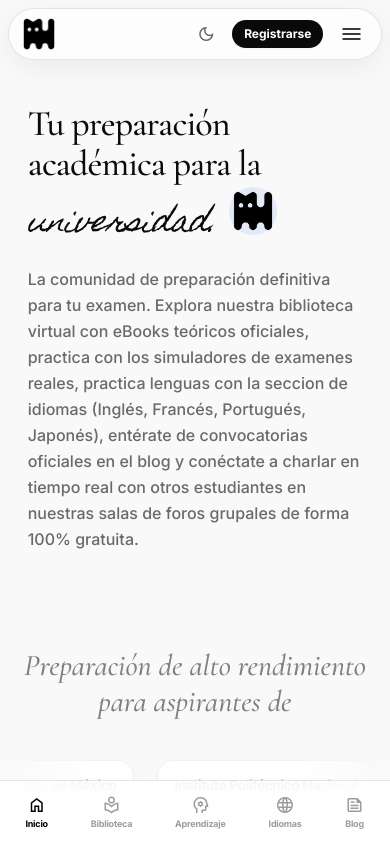
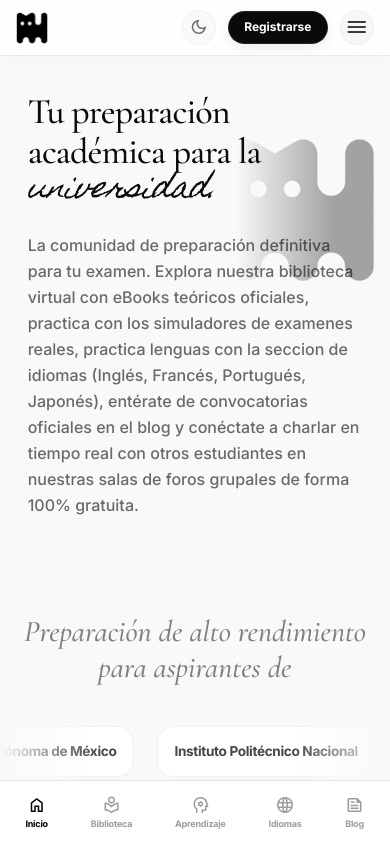
Before and after one commit to Altamar-Studio/.org, a plain HTML site: page index.html in a window 390 px wide. Shown: the top 844 px of the page. Drawn offline with nearby package versions, Linux system fonts and the light colour scheme; no server answers.

Commit message:
Add files via upload

```diff
--- a/auth.js
+++ b/auth.js
@@ -136,6 +136,7 @@
             resolve();
         } catch (e) {
             console.error("Error al cargar Firebase:", e);
+            resolve();
         }
     });
     return firebasePromise;
--- a/index.html
+++ b/index.html
@@ -334,15 +334,19 @@
 
     <main class="pt-36 md:pt-40">
         <!-- HERO SECTION -->
-        <section id="hero-section" class="max-w-[90%] 2xl:max-w-[1650px] mx-auto px-4 sm:px-6 mb-24 lg:mb-36 grid grid-cols-1 lg:grid-cols-12 gap-8 lg:gap-12 items-center min-h-[50vh] lg:min-h-[60vh]">
+        <section id="hero-section" class="relative max-w-[90%] 2xl:max-w-[1650px] mx-auto px-4 sm:px-6 mb-24 lg:mb-36 grid grid-cols-1 lg:grid-cols-12 gap-8 lg:gap-12 items-center min-h-[50vh] lg:min-h-[60vh] overflow-visible">
+            <!-- Mobile Mascot (Half-body bleeding off right edge with smooth fade) -->
+            <div class="lg:hidden absolute right-0 top-[10%] sm:top-[15%] w-[150px] sm:w-[190px] h-[220px] pointer-events-none select-none overflow-hidden z-0">
+                <img src="cropped_assets/logo_mascot.png"
+                     class="w-full h-auto object-contain translate-x-[35%] dark:invert opacity-35 sm:opacity-45 animate-float"
+                     style="mask-image: linear-gradient(to left, black 30%, transparent 95%);
+                            -webkit-mask-image: linear-gradient(to left, black 30%, transparent 95%);"
+                     alt="Mascot Mobile">
+            </div>
+
             <div id="hero-text" class="lg:col-span-7 space-y-6 sm:space-y-8 text-left animate-fade-in relative z-10">
-                <h1 class="text-serif leading-[1.08] font-medium tracking-tight text-ea-dark dark:text-white flex flex-wrap items-center">
-                    Tu preparación<br class="hidden sm:inline"> académica para la&nbsp;<span class="text-handwritten italic text-ea-dark dark:text-white inline-flex items-center gap-2 mt-2">
-                        universidad.
-                        <span class="inline-flex lg:hidden w-12 h-12 rounded-full bg-blue-600/10 dark:bg-blue-500/10 p-1 items-center justify-center animate-float shrink-0 select-none ml-1">
-                            <img src="cropped_assets/logo_mascot.png" class="w-full h-full object-contain dark:invert" alt="Nando">
-                        </span>
-                    </span>
+                <h1 class="text-serif leading-[1.08] font-medium tracking-tight text-ea-dark dark:text-white">
+                    Tu preparación<br class="hidden sm:inline"> académica para la <span class="text-handwritten italic text-ea-dark dark:text-white inline-block mt-2">universidad.</span>
                 </h1>
 
                 <p class="text-base sm:text-lg md:text-xl opacity-60 max-w-2xl font-medium leading-relaxed">
--- a/responsive.css
+++ b/responsive.css
@@ -93,32 +93,76 @@
         gap: 2rem !important;
     }
 
-    /* Header / Floating Pill top bar mobile optimizations */
+    /* Pinned Full-Width Top Bar on mobile instead of floating pill */
     header.fixed {
-        top: 0.5rem !important; /* top-2 for more screen space */
-        padding-left: 0.5rem !important;
-        padding-right: 0.5rem !important;
+        top: 0 !important;
+        left: 0 !important;
+        right: 0 !important;
+        width: 100% !important;
+        max-width: 100% !important;
+        padding-left: 0 !important;
+        padding-right: 0 !important;
+        pointer-events: auto !important;
     }
     header.fixed nav {
-        height: 3.25rem !important; /* h-13 compact */
-        padding-left: 0.85rem !important;
-        padding-right: 0.85rem !important;
+        max-width: 100% !important;
+        width: 100% !important;
+        height: 3.5rem !important; /* h-14 */
+        border-radius: 0 !important;
+        border-left: none !important;
+        border-right: none !important;
+        border-top: none !important;
+        border-bottom: 1px solid rgba(0, 0, 0, 0.08) !important;
+        background-color: rgba(255, 255, 255, 0.85) !important;
+        backdrop-filter: blur(20px) !important;
+        -webkit-backdrop-filter: blur(20px) !important;
+        padding-left: 1rem !important;
+        padding-right: 1rem !important;
+        box-shadow: 0 4px 20px rgba(0, 0, 0, 0.02) !important;
+    }
+    .dark header.fixed nav {
+        border-bottom: 1px solid rgba(255, 255, 255, 0.08) !important;
+        background-color: rgba(10, 10, 10, 0.85) !important;
+    }
+
+    #theme-toggle, #mobile-menu-toggle {
+        background-color: rgba(0, 0, 0, 0.03) !important;
+        border: 1px solid rgba(0, 0, 0, 0.05) !important;
+        border-radius: 9999px !important;
+        display: flex !important;
+        align-items: center !important;
+        justify-content: center !important;
+    }
+    .dark #theme-toggle, .dark #mobile-menu-toggle {
+        background-color: rgba(255, 255, 255, 0.05) !important;
+        border: 1px solid rgba(255, 255, 255, 0.08) !important;
+    }
+    #theme-toggle {
+        width: 2.15rem !important;
+        height: 2.15rem !important;
+    }
+    #mobile-menu-toggle {
+        width: 2.15rem !important;
+        height: 2.15rem !important;
+    }
+    header.fixed nav a[href*="registro"] {
+        background-color: #0A0A0A !important;
+        color: #FFFFFF !important;
+        font-weight: 700 !important;
+        border: 1px solid rgba(255, 255, 255, 0.1) !important;
+        box-shadow: 0 4px 12px rgba(0,0,0,0.08) !important;
+        padding-left: 0.95rem !important;
+        padding-right: 0.95rem !important;
+        padding-top: 0.45rem !important;
+        padding-bottom: 0.45rem !important;
+        font-size: 0.75rem !important; /* text-xs */
         border-radius: 9999px !important;
     }
-    header.fixed nav a[href*="registro"] {
-        padding-left: 0.75rem !important;
-        padding-right: 0.75rem !important;
-        padding-top: 0.4rem !important;
-        padding-bottom: 0.4rem !important;
-        font-size: 0.75rem !important; /* text-xs */
-    }
-    #theme-toggle {
-        width: 1.75rem !important;
-        height: 1.75rem !important;
-    }
-    #mobile-menu-toggle {
-        width: 2rem !important;
-        height: 2rem !important;
+    .dark header.fixed nav a[href*="registro"] {
+        background-color: #FFFFFF !important;
+        color: #0A0A0A !important;
+        border: 1px solid rgba(0, 0, 0, 0.1) !important;
+        box-shadow: 0 4px 12px rgba(255,255,255,0.03) !important;
     }
 
     /* Hide large stacked mascot on mobile & tablets */
@@ -136,7 +180,7 @@
     /* Ensure main has bottom padding so content isn't hidden behind bottom nav */
     main {
         padding-bottom: 5rem !important;
-        padding-top: 6.5rem !important; /* adjust for top-2 header */
+        padding-top: 5.75rem !important; /* pt-23 clean space below fixed top-0 header */
     }
 
     /* Democratización box — tighter mobile spacing */
```
